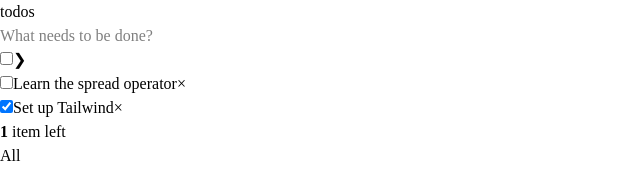
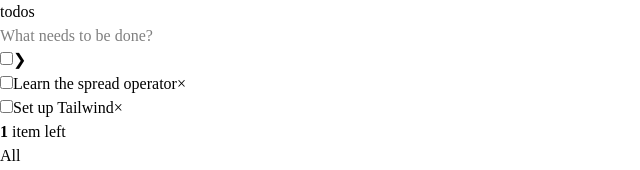
Before and after one commit to ashbatayola/csit340-todomvc, a React (Vite) app in the folder csit340-todomvc/: page / in a window 1280 px wide. Shown: the top 170 px of the page, without its empty margins (0-640 px from the left). Built offline with nearby package versions, Linux system fonts and the light colour scheme.

Commit message:
feat: render todos from state with map

```diff
--- a/csit340-todomvc/src/components/Todos.jsx
+++ b/csit340-todomvc/src/components/Todos.jsx
@@ -1,4 +1,11 @@
+import { useState } from 'react'
+
 function Todos() {
+  const [todos] = useState([
+    { id: 1, text: 'Learn the spread operator', completed: false },
+    { id: 2, text: 'Set up Tailwind', completed: true },
+  ])
+
   return (
     <section className="mx-auto max-w-[550px]">
         <h1 className="text-center text-[80px] font-extralight text-[#b83f45]">
@@ -23,13 +30,23 @@
           </label>
 
           <ul>
-            <li className="group relative flex items-center border-b border-[#ededed] text-2xl">
+            {todos.map((todo) => (
+              <li
+                key={todo.id}
+                className="group relative flex items-center border-b border-[#ededed] text-2xl"
+              >
               <input
                 type="checkbox"
                 className="ml-[15px] size-[30px] shrink-0 cursor-pointer accent-[#59a193]"
               />
-              <span className="flex-1 py-[15px] pr-[60px] pl-[15px] break-all">
-                Learn the spread operator
+              <span
+                  className={
+                    todo.completed
+                      ? 'flex-1 py-[15px] pr-[60px] pl-[15px] break-all text-[#949494] line-through'
+                      : 'flex-1 py-[15px] pr-[60px] pl-[15px] break-all'
+                  }
+                >
+                  {todo.text}
               </span>
               <button
                 type="button"
@@ -38,23 +55,8 @@
                 ×
               </button>
             </li>
-            <li className="group relative flex items-center border-b border-[#ededed] text-2xl">
-              <input
-                type="checkbox"
-                checked
-                readOnly
-                className="ml-[15px] size-[30px] shrink-0 cursor-pointer accent-[#59a193]"
-              />
-              <span className="flex-1 py-[15px] pr-[60px] pl-[15px] break-all text-[#949494] line-through">
-                Set up Tailwind
-              </span>
-              <button
-                type="button"
-                className="absolute right-[10px] hidden size-10 cursor-pointer text-[30px] text-[#949494] group-hover:block hover:text-[#c18585]"
-              >
-                ×
-              </button>
-            </li>
+            ))}
+
           </ul>
         </main>
 
```
